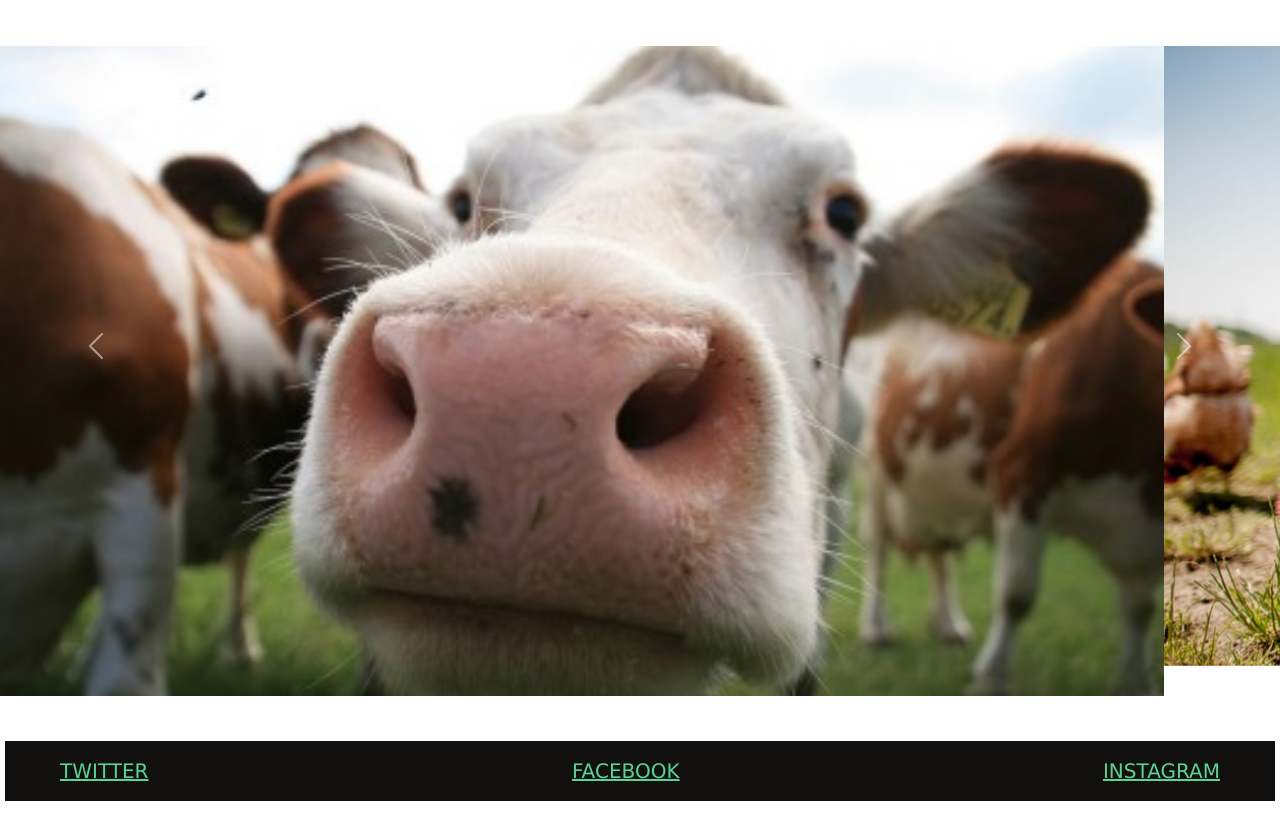
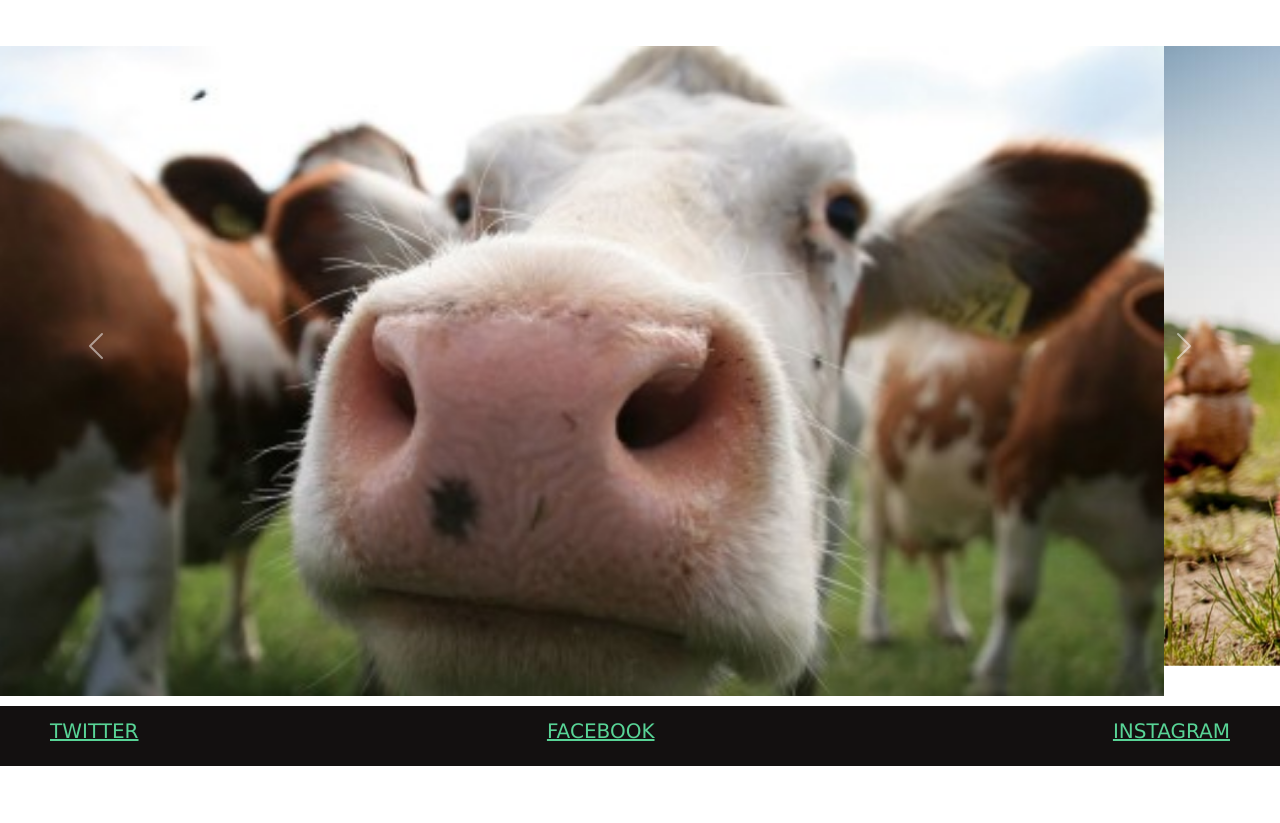
Before and after one commit to VickyRus95/Proyecto-Final-CoderHouse, a website: page index.html in a window 1280 px wide. Shown: the part 142-965 px from the top of the page. After the commit the page ends 908 px from the top, so only its background shows below. Drawn offline with nearby package versions, Linux system fonts and the light colour scheme; a web font is replaced by a local one.

Commit message:
cambios footer

```diff
--- a/index.html
+++ b/index.html
@@ -64,7 +64,7 @@
           </div>
     </main>
       <!--footer-->
-      <section class="grid"></section>
+      <section class="grid">
       <div class="item1">
         <div>
             <a class="twitter" href="https://twitter.com/">TWITTER</a>
--- a/scss/prueba.scss
+++ b/scss/prueba.scss
@@ -1,4 +1,8 @@
-@import "variables.scss";
+@import "./variables";
+.body{
+    height:1000px;
+    width:1300px;
+}
 
     .title{
         letter-spacing: 0;
@@ -61,33 +65,37 @@
       }
       .grid {
         display: grid;
-        grid-template-columns: $resta;
-        grid-template-rows: $resta;
+        grid-template-columns: 70px;
+        grid-template-rows: 70px;
         grid-template-areas: "Footer Footer Footer";
-    }
+
+
     .item1{
         background-color: rgb(19, 16, 16);
         grid-area: Footer;
-        margin: 5px;
+        margin-top:10px;
         font-size: 20px;
-        padding: 15px;
         color: black;
         display: flex;
         flex-direction: row;
         justify-content: space-between;
+        vertical-align: bottom;
+        padding-top:10px;
         .twitter{
             color:rgb(88, 212, 150);
-            padding: 40px;
             font-family: $letraFooter, cursive;
+            padding-left: 50px;
         };
         .facebook{
            @extend .twitter;
+           padding-right:50px;
         }
         .instagram{
             @extend .twitter;
+            padding-right:50px;
         }
     }
-
+    }
     .row{
         padding:20px;
         margin: 15px;
```
Also changed, not shown: articulo.html (+1 -1 lines), refugiosyorganizaciones.html (+1 -1 lines), videos.html (+1 -1 lines), css/pruebacss.css.
